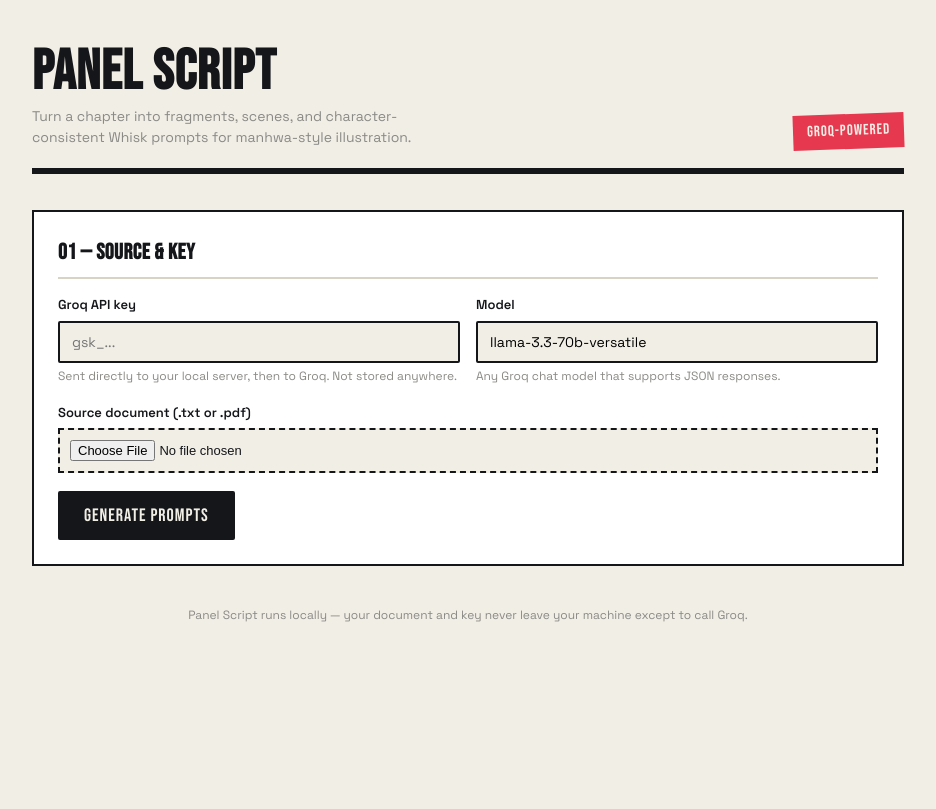
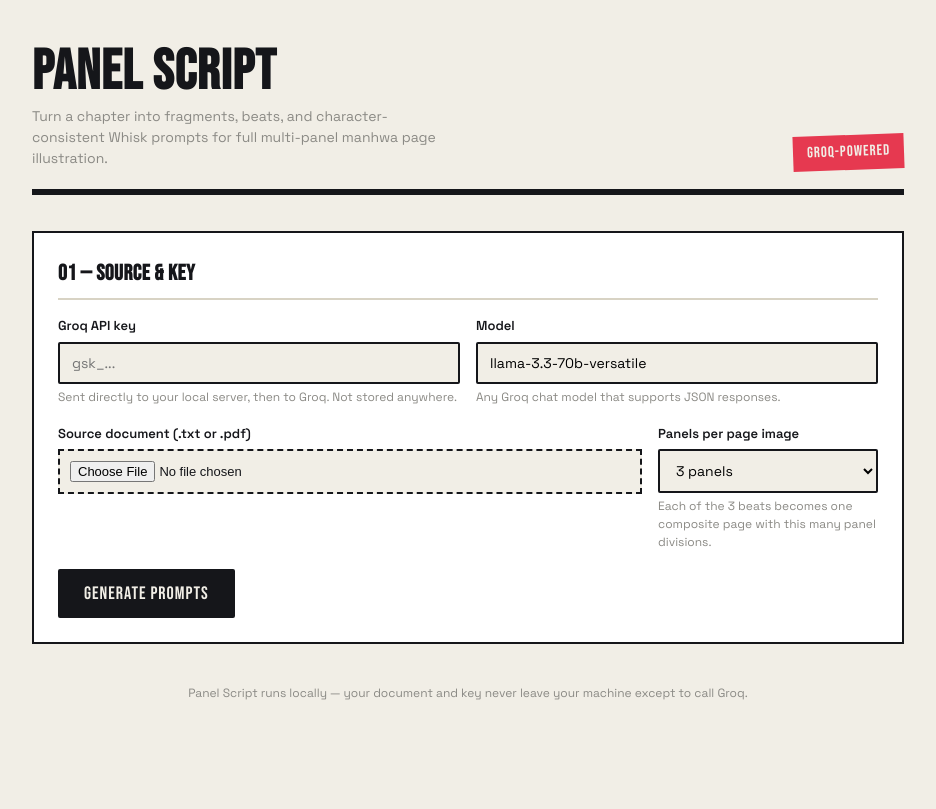
Before and after one commit to HyderDeve/Text-Fragmentor, a Flask app: page / in a window 1280 px wide. Shown: the top 809 px of the page, without its empty margins (172-1108 px from the left). Before the commit the page ends 622 px from the top, so only its background shows below. Run offline with Flask 3, Linux system fonts and the light colour scheme.

Commit message:
app file updated for generating panel divided images where a single contains 3 images at least + template updated to give me choice of how many to generate

```diff
--- a/app.py
+++ b/app.py
@@ -2,8 +2,11 @@
 Manhwa Prompt Studio
 ---------------------
 Turns a .txt or .pdf narrative into text fragments, splits each fragment into
-3 sequential scenes, and generates 3 Whisk-ready, character-consistent,
-Korean-manhwa-style image prompts per fragment using the Groq API.
+3 sequential beats, and generates 3 Whisk-ready, character-consistent prompts
+per fragment using the Groq API. Each prompt describes one composite manhwa
+PAGE image — several panels divided by comic gutters within a single image,
+matching real webtoon page layout (mixed panel sizes, diagonal cuts, inset
+close-ups, optional speech-bubble dialogue) rather than one clean single shot.
 
 Run:
     pip install -r requirements.txt
@@ -36,58 +39,92 @@ JOBS_LOCK = threading.Lock()
 GROQ_URL = "https://api.groq.com/openai/v1/chat/completions"
 DEFAULT_MODEL = "llama-3.3-70b-versatile"
 
-SYSTEM_PROMPT = """You are a professional visual director for Korean manhwa \
-(webtoon) adaptations. You convert narrative text fragments into precise, \
-visually consistent AI image-generation prompts optimized for Google Whisk.
+def build_system_prompt(panel_count: int) -> str:
+    return f"""You are a professional visual director/letterer for Korean \
+manhwa (webtoon) adaptations. You convert narrative text fragments into \
+precise, visually consistent AI image-generation prompts optimized for \
+Google Whisk. Every image you design is a single composite manhwa PAGE \
+containing {panel_count} distinct panels divided by bold black comic \
+gutters within one image - never a single clean standalone shot.
 
 RULES YOU MUST FOLLOW:
 
-1. CHARACTER CONSISTENCY. Maintain a running character bible across the whole \
-document. For every character who appears or is referenced in the fragment, \
-you must know fixed visual traits: apparent age range, hair color and style, \
-eye color, build/height, signature clothing, and any distinguishing features \
-(scars, glasses, accessories). If CURRENT_CHARACTER_BIBLE already contains a \
-character, you must reuse that character's "description" string exactly as \
-given, word for word. Never alter, rephrase, or add new traits to an already \
-established character. If the fragment introduces a character not yet in the \
-bible, invent a concrete, specific appearance for them (never vague like \
-"a person") and add them as new.
+1. CHARACTER CONSISTENCY. Maintain a running character bible across the \
+whole document. For every character who appears or is referenced in the \
+fragment, you must know fixed visual traits: apparent age range, hair color \
+and style, eye color, build/height, signature clothing, and any \
+distinguishing features (scars, glasses, accessories). If \
+CURRENT_CHARACTER_BIBLE already contains a character, you must reuse that \
+character's "description" string exactly as given, word for word. Never \
+alter, rephrase, or add new traits to an already established character. If \
+the fragment introduces a character not yet in the bible, invent a \
+concrete, specific appearance for them (never vague like "a person") and \
+add them as new.
 
-2. SCENE BREAKDOWN. Split the given fragment into exactly 3 sequential scenes \
-that show, in order, what happens in the fragment, forming steady visual \
-pacing:
-   - Scene 1 = setup / establishing beat (wide shot, setting and mood)
-   - Scene 2 = development beat (medium shot, character interaction, emotion \
-     or action)
-   - Scene 3 = turning point / closing beat of the fragment (close-up or a \
-     more dynamic shot)
+2. BEAT BREAKDOWN. Split the given fragment into exactly 3 sequential beats \
+that show, in order, what happens in the fragment, forming steady pacing \
+across the fragment:
+   - Beat 1 = setup / establishing beat
+   - Beat 2 = development beat (interaction, emotion, or action)
+   - Beat 3 = turning point / closing beat of the fragment
 
-3. IMAGE PROMPTS. For each scene write exactly one dense, comma-separated \
-visual-attribute prompt (not a narrative sentence), 40-80 words, in this \
-shape:
+3. EACH BEAT IS ONE MULTI-PANEL PAGE IMAGE. For every beat, design ONE \
+manhwa page composed of exactly {panel_count} panels laid out the way real \
+webtoon pages are: a non-uniform grid mixing panel sizes (e.g. one large \
+dominant panel plus one or two smaller inset panels), gutters that can be \
+straight or dynamically diagonal, and shot variety across the panels (wide \
+establishing shot, medium interaction shot, dramatic close-up on a face, or \
+a small inset of a hand/object/detail). Decide concretely what each \
+individual panel in the page shows - do not just repeat the same shot \
+{panel_count} times.
+   - If the fragment contains actual spoken dialogue for that beat, pick at \
+     most one short line (max 8 words, quoted exactly from the text) and \
+     place it in a speech bubble inside the panel where that character is \
+     speaking. Only add a bubble when the source text actually has dialogue \
+     for that beat - never invent lines. Most panels will have no bubble.
+   - Sound-effect panels (impact, footsteps, a slammed door, rain) may carry \
+     a short bold sound-effect word instead of a speech bubble, only when \
+     the text implies that sound.
+
+4. THE "prompt" FIELD. For each beat, write ONE dense, comma-separated \
+visual-attribute prompt (not a narrative paragraph), roughly 90-160 words, \
+that describes the WHOLE PAGE as a single image for Whisk to generate:
    - Open with a fixed style tag: "Korean manhwa style digital illustration, \
-     clean linework, soft cel-shading, webtoon color palette"
-   - Then the exact appearance descriptors (copied verbatim from the bible) \
-     for every character present in that scene
-   - Then setting/environment, lighting, camera framing (wide shot / medium \
-     shot / close-up matching the scene's beat), mood/atmosphere, and the key \
-     action or expression happening
-   - Do not use character names inside the prompt text itself (Whisk cannot \
-     resolve names) - describe people only by their visual traits
-   - No dialogue, no quotation marks, no camera-brand or artist names
+     clean linework, soft cel-shading, webtoon color palette, comic page \
+     layout with bold black panel gutters"
+   - State the panel layout in one clause (e.g. "page divided into \
+     {panel_count} panels: one large diagonal panel top-left, two smaller \
+     stacked panels right")
+   - Then, panel by panel, the exact appearance descriptors (copied \
+     verbatim from the bible) for every character in that panel, the \
+     setting/environment, lighting, camera framing, mood, and the key \
+     action or expression - plus a note of any speech-bubble or \
+     sound-effect text and roughly where it sits in the panel
+   - Do not use character names inside the prose description of each panel \
+     (Whisk cannot resolve names) - describe people only by their visual \
+     traits. Quoted bubble/sound-effect text is the only text allowed.
 
-4. OUTPUT FORMAT. Respond with STRICT JSON ONLY - no markdown fences, no \
+5. OUTPUT FORMAT. Respond with STRICT JSON ONLY - no markdown fences, no \
 prose before or after. Schema:
-{
-  "characters": {
-    "<character name>": {"description": "<full appearance descriptor string>", "new": true|false}
-  },
+{{
+  "characters": {{
+    "<character name>": {{"description": "<full appearance descriptor string>", "new": true|false}}
+  }},
   "scenes": [
-    {"scene_number": 1, "beat": "setup", "summary": "<one sentence, what happens>", "characters_present": ["<name>"], "prompt": "<the image prompt>"},
-    {"scene_number": 2, "beat": "development", "summary": "...", "characters_present": [...], "prompt": "..."},
-    {"scene_number": 3, "beat": "turn", "summary": "...", "characters_present": [...], "prompt": "..."}
+    {{
+      "scene_number": 1, "beat": "setup", "summary": "<one sentence, what happens>",
+      "characters_present": ["<name>"],
+      "panel_count": {panel_count},
+      "panels": [
+        {{"panel_number": 1, "shot": "wide|medium|close-up|inset", "description": "<what this single panel shows>", "dialogue": "<short quoted line, or null>"}}
+      ],
+      "prompt": "<the single combined image prompt for the whole {panel_count}-panel page>"
+    }},
+    {{ "scene_number": 2, "beat": "development", ... same shape ... }},
+    {{ "scene_number": 3, "beat": "turn", ... same shape ... }}
   ]
-}
+}}
+The "panels" array must contain exactly {panel_count} entries per scene. \
 Only include characters relevant to this fragment in "characters"."""
 
 
@@ -145,7 +182,7 @@ def split_into_fragments(text: str, target_min: int = 120, target_max: int = 320
 # Groq call
 # ---------------------------------------------------------------------------
 
-def call_groq(api_key: str, model: str, character_bible: dict, fragment_text: str) -> dict:
+def call_groq(api_key: str, model: str, character_bible: dict, fragment_text: str, panel_count: int) -> dict:
     user_prompt = (
         "CURRENT_CHARACTER_BIBLE (reuse these descriptions verbatim for "
         "characters already listed here):\n"
@@ -156,7 +193,7 @@ def call_groq(api_key: str, model: str, character_bible: dict, fragment_text: st
     payload = {
         "model": model,
         "messages": [
-            {"role": "system", "content": SYSTEM_PROMPT},
+            {"role": "system", "content": build_system_prompt(panel_count)},
             {"role": "user", "content": user_prompt},
         ],
         "temperature": 0.6,
@@ -181,12 +218,12 @@ def call_groq(api_key: str, model: str, character_bible: dict, fragment_text: st
 # Background job processing
 # ---------------------------------------------------------------------------
 
-def process_job(job_id: str, api_key: str, model: str, fragments: list):
+def process_job(job_id: str, api_key: str, model: str, fragments: list, panel_count: int):
     job = JOBS[job_id]
     character_bible = {}
     for idx, frag_text in enumerate(fragments):
         try:
-            result = call_groq(api_key, model, character_bible, frag_text)
+            result = call_groq(api_key, model, character_bible, frag_text, panel_count)
         except Exception as exc:
             with JOBS_LOCK:
                 job["status"] = "error"
@@ -225,6 +262,12 @@ def api_start():
     model = request.form.get("model", "").strip() or DEFAULT_MODEL
     upload = request.files.get("file")
 
+    try:
+        panel_count = int(request.form.get("panels", 3))
+    except ValueError:
+        panel_count = 3
+    panel_count = max(2, min(4, panel_count))
+
     if not api_key:
         return jsonify({"error": "Missing Groq API key."}), 400
     if not upload:
@@ -252,15 +295,16 @@ def api_start():
         "total": len(fragments),
         "fragments": [],
         "character_bible": {},
+        "panel_count": panel_count,
         "error": None,
     }
 
     thread = threading.Thread(
-        target=process_job, args=(job_id, api_key, model, fragments), daemon=True
+        target=process_job, args=(job_id, api_key, model, fragments, panel_count), daemon=True
     )
     thread.start()
 
-    return jsonify({"job_id": job_id, "total": len(fragments)})
+    return jsonify({"job_id": job_id, "total": len(fragments), "panel_count": panel_count})
 
 
 @app.route("/api/status/<job_id>")
@@ -285,6 +329,7 @@ def api_export(job_id):
     if not job:
         return jsonify({"error": "Unknown job id."}), 404
     export = {
+        "panel_count": job.get("panel_count"),
         "character_bible": job["character_bible"],
         "fragments": job["fragments"],
     }
--- a/templates/index.html
+++ b/templates/index.html
@@ -89,6 +89,15 @@
     border:2px dashed var(--ink);
     background:var(--paper);
     font-size:13px;
+  }
+  select{
+    width:100%;
+    padding:10px 12px;
+    border:2px solid var(--ink);
+    border-radius:var(--radius);
+    font-family:inherit;
+    font-size:14px;
+    background:var(--paper);
   }
   .row{display:flex;gap:16px;flex-wrap:wrap;}
   .row .field{flex:1;min-width:220px;}
@@ -198,6 +207,24 @@
     margin-bottom:4px;
   }
   .scene-card .summary{font-size:12.5px;color:#444;margin-bottom:10px;}
+  .panel-list{
+    list-style:none;
+    margin:0 0 10px;
+    padding:0;
+    font-size:12px;
+    color:#333;
+  }
+  .panel-list li{
+    padding:6px 0 6px 10px;
+    border-left:3px solid var(--line);
+    margin-bottom:6px;
+  }
+  .panel-list b{color:var(--ink);}
+  .panel-list .bubble{
+    display:inline-block;
+    color:var(--red);
+    font-style:italic;
+  }
   .scene-card textarea{
     width:100%;
     min-height:120px;
@@ -220,7 +247,7 @@
   <header class="hero">
     <div>
       <h1>PANEL SCRIPT</h1>
-      <p>Turn a chapter into fragments, scenes, and character-consistent Whisk prompts for manhwa-style illustration.</p>
+      <p>Turn a chapter into fragments, beats, and character-consistent Whisk prompts for full multi-panel manhwa page illustration.</p>
     </div>
     <div class="tag">GROQ-POWERED</div>
   </header>
@@ -239,9 +266,20 @@
         <small>Any Groq chat model that supports JSON responses.</small>
       </div>
     </div>
-    <div class="field">
-      <label for="file">Source document (.txt or .pdf)</label>
-      <input type="file" id="file" accept=".txt,.pdf">
+    <div class="row">
+      <div class="field">
+        <label for="file">Source document (.txt or .pdf)</label>
+        <input type="file" id="file" accept=".txt,.pdf">
+      </div>
+      <div class="field" style="max-width:200px;">
+        <label for="panels">Panels per page image</label>
+        <select id="panels">
+          <option value="2">2 panels</option>
+          <option value="3" selected>3 panels</option>
+          <option value="4">4 panels</option>
+        </select>
+        <small>Each of the 3 beats becomes one composite page with this many panel divisions.</small>
+      </div>
     </div>
     <button id="start-btn">Generate Prompts</button>
   </section>
@@ -287,6 +325,7 @@ let renderedCount = 0;
 startBtn.addEventListener('click', async () => {
   const apiKey = document.getElementById('api_key').value.trim();
   const model = document.getElementById('model').value.trim();
+  const panels = document.getElementById('panels').value;
   const fileInput = document.getElementById('file');
 
   if (!apiKey) { showError('Enter your Groq API key first.'); return; }
@@ -304,6 +343,7 @@ startBtn.addEventListener('click', async () => {
   const form = new FormData();
   form.append('api_key', apiKey);
   form.append('model', model);
+  form.append('panels', panels);
   form.append('file', fileInput.files[0]);
 
   try {
@@ -375,13 +415,21 @@ function renderNewFragments(fragments){
   renderedCount = fragments.length;
 }
 
+function panelsHtml(panels){
+  if (!panels || !panels.length) return '';
+  return `<ul class="panel-list">${panels.map(p => `
+    <li><b>Panel ${p.panel_number}</b> (${escapeHtml(p.shot || '')}) — ${escapeHtml(p.description || '')}${p.dialogue ? ` <span class="bubble">“${escapeHtml(p.dialogue)}”</span>` : ''}</li>
+  `).join('')}</ul>`;
+}
+
 function fragmentCard(frag){
   const scenesHtml = (frag.scenes || []).map(scene => `
     <div class="scene-card">
-      <div class="beat">Scene ${scene.scene_number} — ${escapeHtml(scene.beat || '')}</div>
+      <div class="beat">Beat ${scene.scene_number} — ${escapeHtml(scene.beat || '')} · ${scene.panel_count || (scene.panels || []).length || ''} panels</div>
       <div class="summary">${escapeHtml(scene.summary || '')}</div>
+      ${panelsHtml(scene.panels)}
       <textarea readonly>${escapeHtml(scene.prompt || '')}</textarea>
-      <button class="ghost small" onclick="copyPrompt(this)">Copy prompt</button>
+      <button class="ghost small" onclick="copyPrompt(this)">Copy page prompt</button>
     </div>
   `).join('');
 
```
